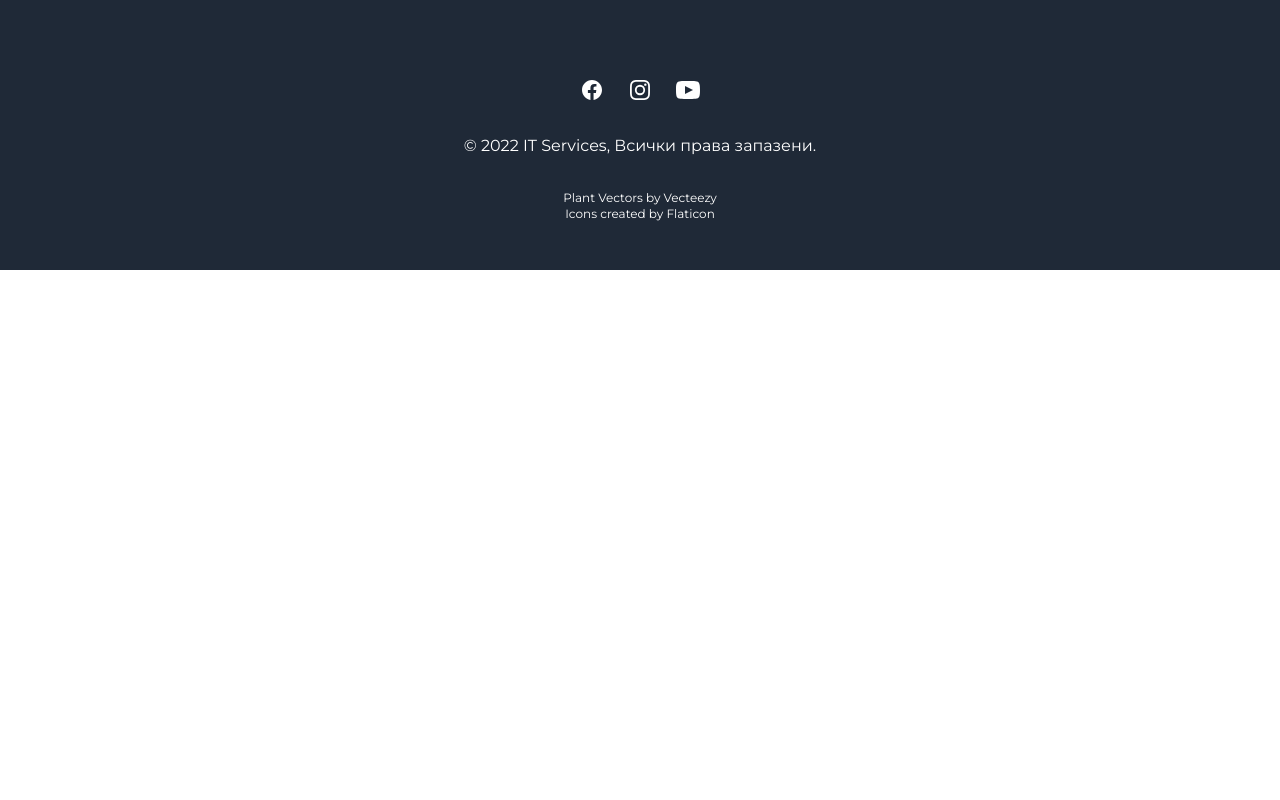
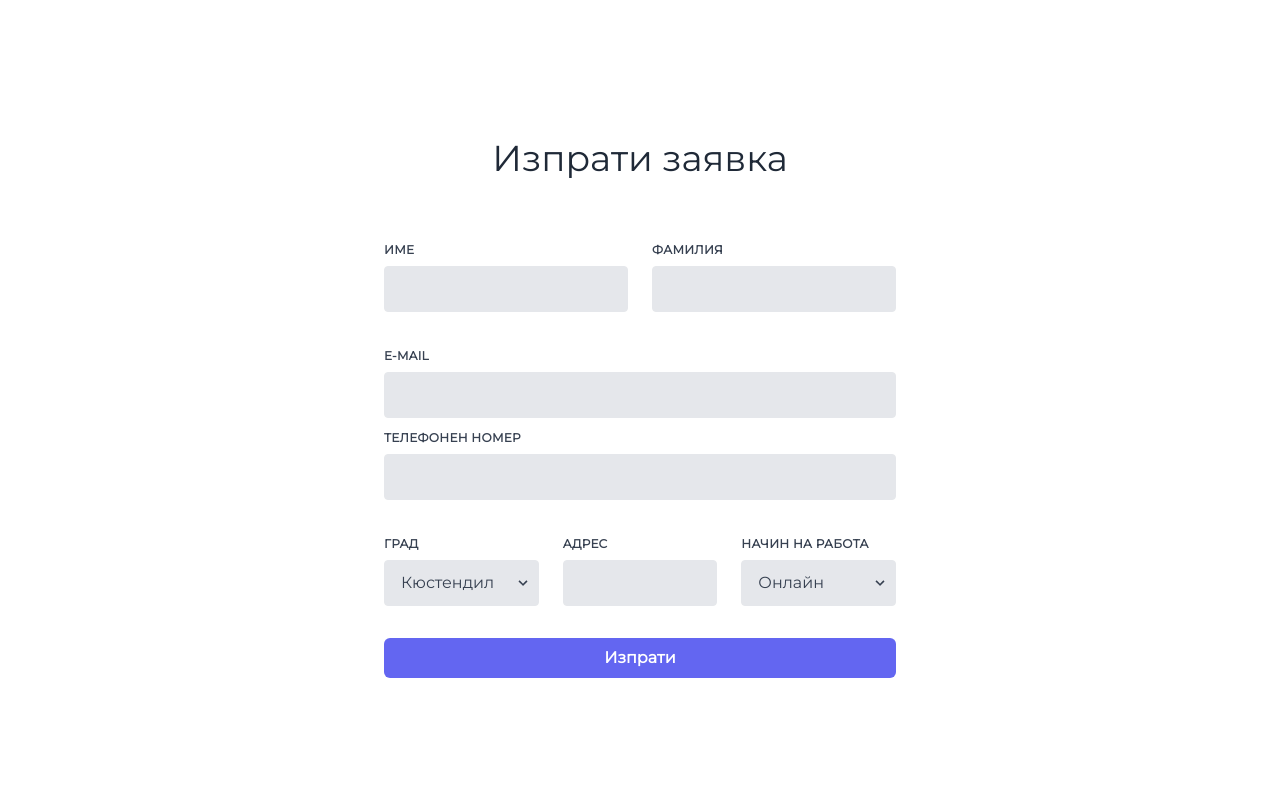
Before and after one commit to Nikolaevmar/itserviceskn, a React (Create React App) app: page / in a window 1280 px wide. Shown: the part 2080-2880 px from the top of the page. Before the commit the page ends 2350 px from the top, so only its background shows below. Built offline with nearby package versions, Linux system fonts and the light colour scheme.

Commit message:
add started request form via emailjs

```diff
--- a/src/components/Footer.js
+++ b/src/components/Footer.js
@@ -2,7 +2,7 @@ import React from "react";
 
 export default function Footer() {
   return (
-    <section className="bg-gray-800 insert-x-0 bottom-0 flex items-center justify-center w-full transition-all duration-500 ease-in">
+    <section className="bg-gray-800 insert-x-0 bottom-0 flex items-center justify-center w-full mt-36">
       <div className="max-w-screen-xl px-4 py-12 mx-auto space-y-8 overflow-hidden sm:px-6 lg:px-8">
         <div className="flex justify-center mt-8 space-x-6">
           <a href="https://www.facebook.com/profile.php?id=100057793106472" target="_blank" rel="noreferrer" className="text-white">
--- a/src/components/Navbar.js
+++ b/src/components/Navbar.js
@@ -31,7 +31,7 @@ export default function Navbar() {
             </div>
             <div className="-mr-2 flex md:hidden">
               <button onClick={()=> setOpen(!open)} type="button" className="bg-gray-800 inline-flex items-center justify-center p-2 rounded-md text-gray-400 hover:text-white hover:bg-gray-700 focus:outline-none focus:ring-2 focus:ring-offset-2 focus:ring-offset-gray-800 focus:ring-white" aria-controls="mobile-menu" aria-expanded="false">
-                <span className="sr-only">Open main menu</span>
+                <span className="sr-only"></span>
                 {!open ? (
                   <svg className="block h-6 w-6" xmlns="http://www.w3.org/2000/svg" fill="none" viewBox="0 0 24 24" stroke="currentColor" aria-hidden="true">
                     <path strokeLinecap="round" strokeLinejoin="round" strokeWidth="2" d="M4 6h16M4 12h16M4 18h16"/>
--- a/src/components/Pricing.js
+++ b/src/components/Pricing.js
@@ -3,7 +3,7 @@ import React from "react";
 export default function Pricing() {
   return (
     <div className="bg-background mt-28">
-      <h1 className="flex justify-center text-2xl lg:text-4xl text-center text-gray-800">
+      <h1 className="text-2xl lg:text-4xl text-gray-800 flex justify-center">
         Колко струва?
       </h1>
       <table className="rounded-xl bg-indigo-50 m-5 w-4/6 mx-auto text-center">
--- a/src/components/RequestForm.js
+++ b/src/components/RequestForm.js
@@ -1,9 +1,171 @@
-import React from 'react'
+import React, { useRef } from "react";
+import emailjs from "@emailjs/browser";
 
 export default function RequestForm() {
-    return (
-        <div>
+  const form = useRef();
 
-        </div>
-    )
+  const sendEmail = (e) => {
+    e.preventDefault();
+
+    emailjs
+      .sendForm(
+        "gmail",
+        "template_bwsfslr",
+        form.current,
+        "user_4z4ilokKf4J49OHDdukg9"
+      )
+      .then(
+        (result) => {
+          console.log(result.text);
+        },
+        (error) => {
+          console.log(error.text);
+        }
+      );
+    e.target.reset();
+  };
+
+  return (
+    <div className="mt-40">
+      <h1 className="text-2xl lg:text-4xl text-gray-800 flex justify-center">
+        Изпрати заявка
+      </h1>
+      <div className="flex justify-center">
+        <form ref={form} onSubmit={sendEmail} className="w-full max-w-lg mt-16">
+          <div class="flex flex-wrap -mx-3 mb-6">
+            <div class="w-full md:w-1/2 px-3 mb-6 md:mb-0">
+              <label
+                class="block uppercase tracking-wide text-gray-700 text-xs font-bold mb-2"
+                for="grid-first-name"
+              >
+                Име
+              </label>
+              <input
+                class="appearance-none block w-full bg-gray-200 text-gray-700 border rounded py-3 px-4 mb-3 leading-tight focus:outline-none focus:bg-white"
+                id="grid-first-name"
+                type="text"
+
+              />
+            </div>
+            <div class="w-full md:w-1/2 px-3">
+              <label
+                class="block uppercase tracking-wide text-gray-700 text-xs font-bold mb-2"
+                for="grid-last-name"
+              >
+                Фамилия
+              </label>
+              <input
+                class="appearance-none block w-full bg-gray-200 text-gray-700 border border-gray-200 rounded py-3 px-4 leading-tight focus:outline-none focus:bg-white focus:border-gray-500"
+                id="grid-last-name"
+                type="text"
+              />
+            </div>
+          </div>
+          <div class="flex flex-wrap -mx-3 mb-6">
+            <div class="w-full px-3">
+              <label
+                class="block uppercase tracking-wide text-gray-700 text-xs font-bold mb-2"
+                for="grid-password"
+              >
+                E-mail
+              </label>
+              <input
+                class="appearance-none block w-full bg-gray-200 text-gray-700 border border-gray-200 rounded py-3 px-4 mb-3 leading-tight focus:outline-none focus:bg-white focus:border-gray-500"
+                id="grid-password"
+                type="email"
+              />
+            </div>
+            <div class="w-full px-3">
+              <label
+                class="block uppercase tracking-wide text-gray-700 text-xs font-bold mb-2"
+                for="grid-password"
+              >
+                Телефонен номер
+              </label>
+              <input
+                class="appearance-none block w-full bg-gray-200 text-gray-700 border border-gray-200 rounded py-3 px-4 mb-3 leading-tight focus:outline-none focus:bg-white focus:border-gray-500"
+                id="grid-password"
+                type="text"
+                placeholder=""
+              />
+            </div>
+          </div>
+          <div class="flex flex-wrap -mx-3 mb-2">
+          <div class="w-full md:w-1/3 px-3 mb-6 md:mb-0">
+              <label
+                class="block uppercase tracking-wide text-gray-700 text-xs font-bold mb-2"
+                for="grid-state"
+              >
+                Град
+              </label>
+              <div class="relative">
+                <select
+                  class="block appearance-none w-full bg-gray-200 border border-gray-200 text-gray-700 py-3 px-4 pr-8 rounded leading-tight focus:outline-none focus:bg-white focus:border-gray-500"
+                  id="grid-state"
+                >
+                  <option>Кюстендил</option>
+                  <option>Лом</option>
+                  <option>Дупница</option>
+                  <option>Благоевград</option>
+                  <option>Радомир</option>
+                  <option>Перник</option>
+                  <option>София</option>
+                </select>
+                <div class="pointer-events-none absolute inset-y-0 right-0 flex items-center px-2 text-gray-700">
+                  <svg
+                    class="fill-current h-4 w-4"
+                    xmlns="http://www.w3.org/2000/svg"
+                    viewBox="0 0 20 20"
+                  >
+                    <path d="M9.293 12.95l.707.707L15.657 8l-1.414-1.414L10 10.828 5.757 6.586 4.343 8z" />
+                  </svg>
+                </div>
+              </div>
+            </div>
+            <div class="w-full md:w-1/3 px-3 mb-6 md:mb-0">
+              <label
+                class="block uppercase tracking-wide text-gray-700 text-xs font-bold mb-2"
+                for="grid-zip"
+              >
+                Адрес
+              </label>
+              <input
+                class="appearance-none block w-full bg-gray-200 text-gray-700 border border-gray-200 rounded py-3 px-4 leading-tight focus:outline-none focus:bg-white focus:border-gray-500"
+                id="grid-zip"
+                type="text"
+              />
+            </div>
+            <div class="w-full md:w-1/3 px-3 mb-6 md:mb-0">
+              <label
+                class="block uppercase tracking-wide text-gray-700 text-xs font-bold mb-2"
+                for="grid-state"
+              >
+                Начин на работа
+              </label>
+              <div class="relative">
+                <select
+                  class="block appearance-none w-full bg-gray-200 border border-gray-200 text-gray-700 py-3 px-4 pr-8 rounded leading-tight focus:outline-none focus:bg-white focus:border-gray-500"
+                  id="grid-state"
+                >
+                  <option>Онлайн</option>
+                  <option>На адрес</option>
+                  <option>В наш офис</option>
+                </select>
+                <div class="pointer-events-none absolute inset-y-0 right-0 flex items-center px-2 text-gray-700">
+                  <svg
+                    class="fill-current h-4 w-4"
+                    xmlns="http://www.w3.org/2000/svg"
+                    viewBox="0 0 20 20"
+                  >
+                    <path d="M9.293 12.95l.707.707L15.657 8l-1.414-1.414L10 10.828 5.757 6.586 4.343 8z" />
+                  </svg>
+                </div>
+              </div>
+            </div>
+          </div>
+          <input type="submit" value="Изпрати" className='bg-indigo-500 hover:bg-blue-700 text-white font-bold py-2 px-4 rounded-md w-full mt-6 cursor-pointer'/>
+        </form>
+      </div>
+    </div>
+  );
 }
```
